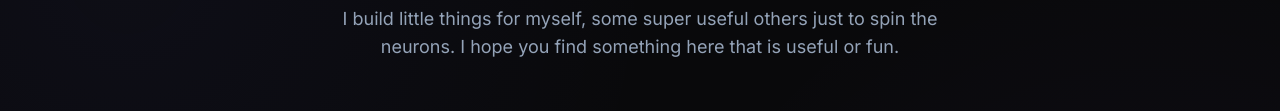
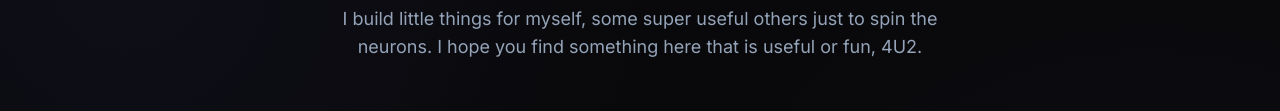
Before and after one commit to GINNOV/GINNOV.github.io, a plain HTML site: page index.html in a window 1280 px wide. Shown: the part 187-298 px from the top of the page. Drawn offline with nearby package versions, Linux system fonts and the light colour scheme.

Commit message:
Update hub subtitle: here that is useful or fun, 4U2.

```diff
--- a/index.html
+++ b/index.html
@@ -67,7 +67,7 @@
           Workspace <span class="bg-clip-text text-transparent bg-gradient-to-r from-violet-400 via-indigo-300 to-indigo-500">Hub</span>
         </h1>
         <p class="text-slate-400 text-base md:text-lg leading-relaxed">
-          I build little things for myself, some super useful others just to spin the neurons. I hope you find something here that is useful or fun.
+          I build little things for myself, some super useful others just to spin the neurons. I hope you find something here that is useful or fun, 4U2.
         </p>
       </header>
 
```
